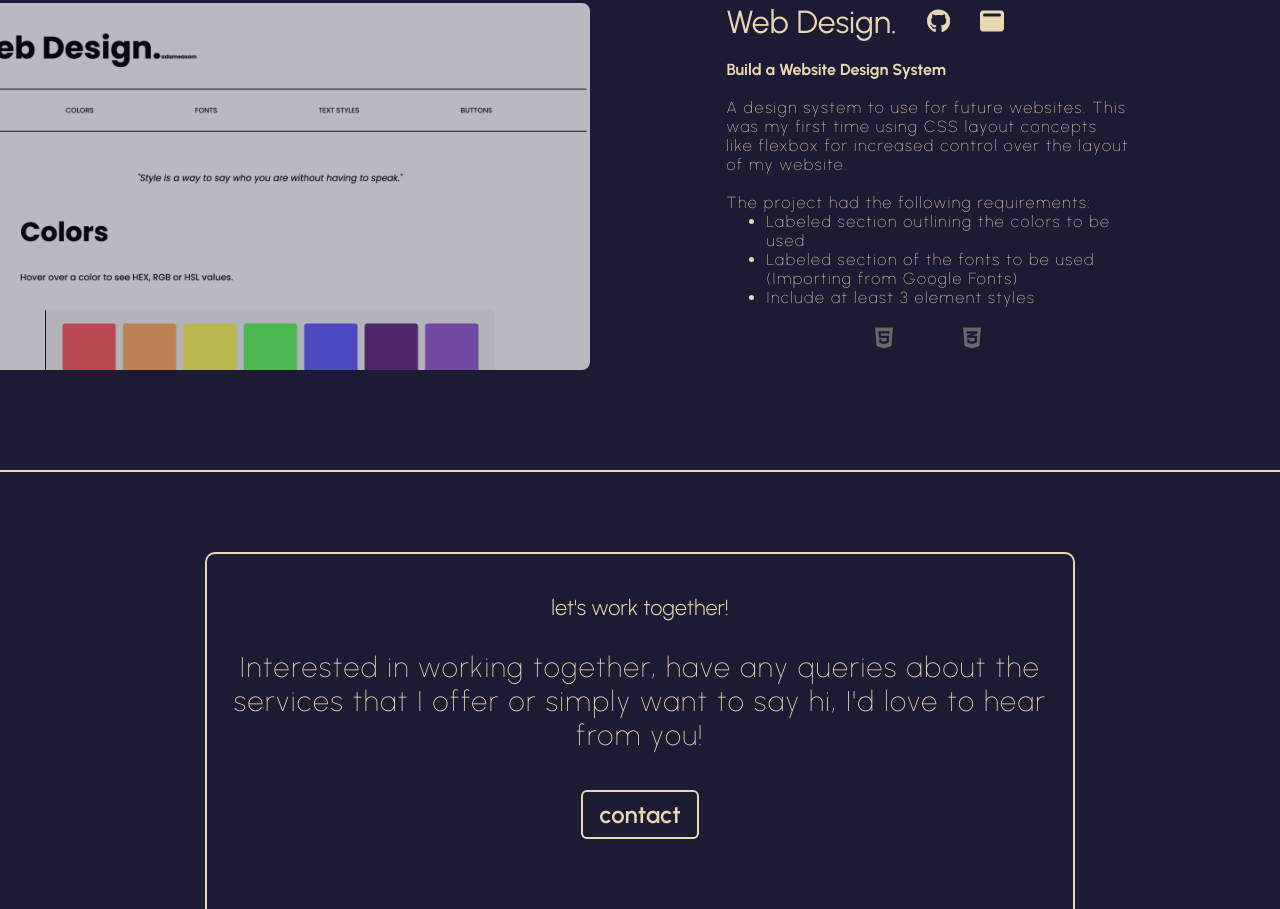
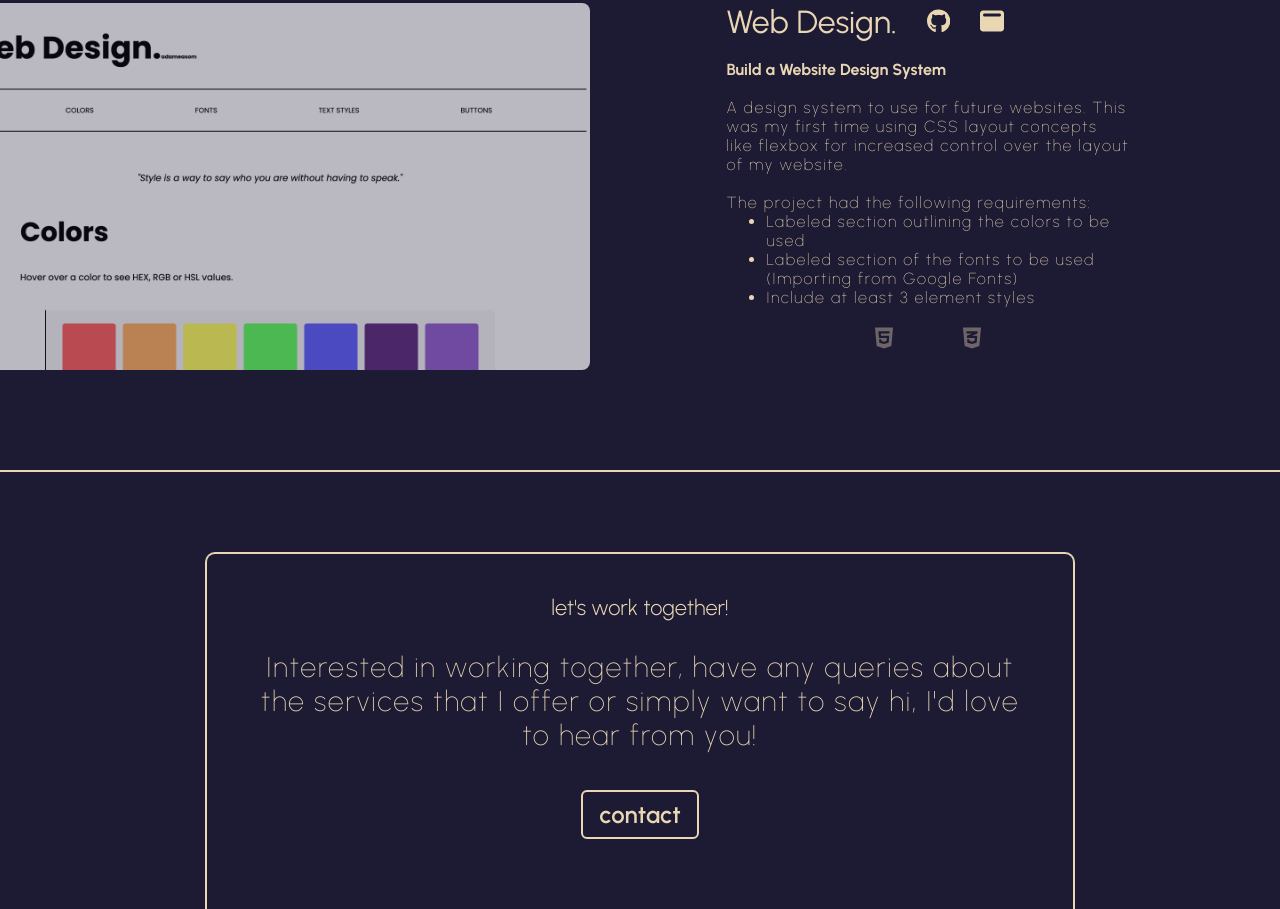
Before and after one commit to adameasom/Measom-Portfolio-Website, a plain HTML site: page index.html in a window 1280 px wide. Shown: the part 2843-3752 px from the top of the page. Drawn offline with Linux system fonts and the light colour scheme.

Commit message:
Contact block width

```diff
--- a/style.css
+++ b/style.css
@@ -601,7 +601,7 @@ header {
 @media only screen and (min-width: 631px) and (max-width: 1640px) {
     .main-contact-block {
         width: 68%;
-        padding: 40px 20px 100px 20px;
+        padding: 40px 40px 100px 40px;
     }
 }
 
```
